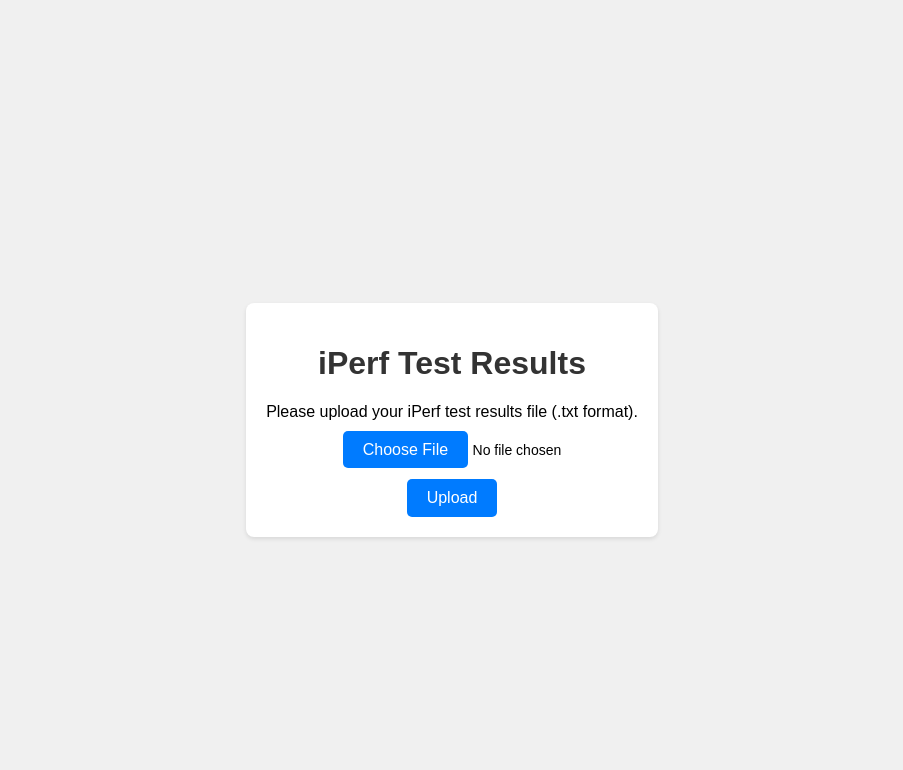
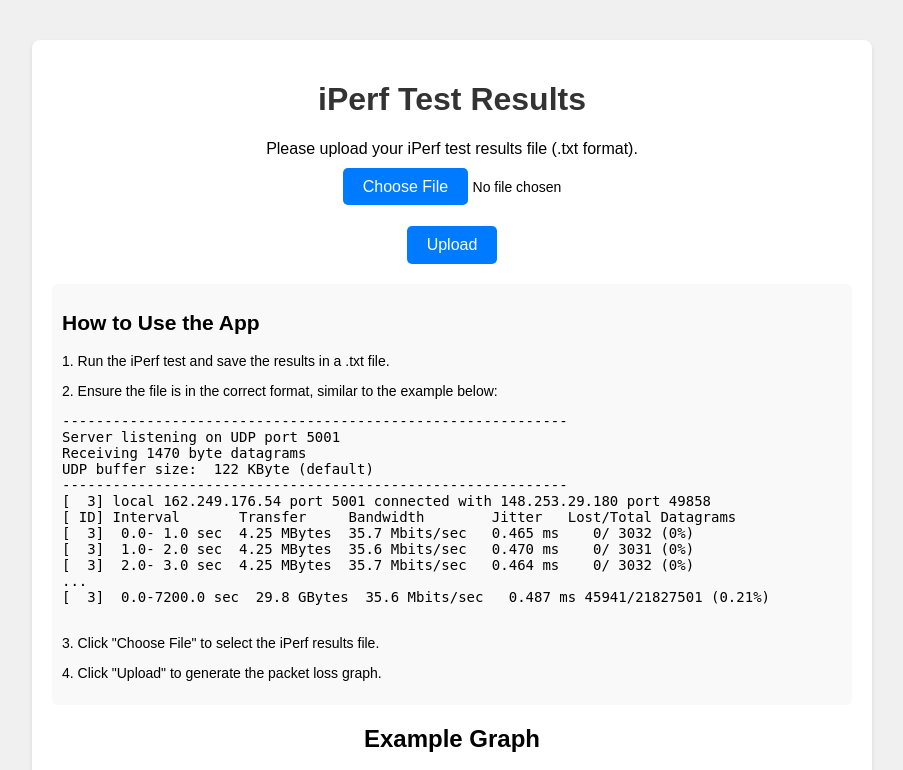
Before and after one commit to rafaelcampello/iperf, a Flask app: page / in a window 1280 px wide. Shown: the top 770 px of the page, without its empty margins (188-1091 px from the left). Before the commit the page ends 539 px from the top, so only its background shows below. Run offline with Flask 3, Linux system fonts and the light colour scheme.

Commit message:
Update index.html

```diff
--- a/templates/index.html
+++ b/templates/index.html
@@ -5,7 +5,6 @@
     <meta name="viewport" content="width=device-width, initial-scale=1.0">
     <title>iPerf Results Plotter</title>
     <style>
-        /* Estilos anteriores mantidos para referência */
         body {
             font-family: Arial, sans-serif;
             background-color: #f0f0f0;
@@ -13,8 +12,8 @@
             padding: 20px;
             display: flex;
             justify-content: center;
-            align-items: center;
-            height: 100vh;
+            align-items: flex-start; /* Align items to the start to avoid trimming */
+            min-height: 100vh; /* Ensure body occupies at least the full height of the window */
         }
 
         .container {
@@ -23,6 +22,9 @@
             border-radius: 8px;
             box-shadow: 0 2px 4px rgba(0, 0, 0, 0.1);
             text-align: center;
+            max-width: 800px;
+            width: 100%; /* Adjust to take full width up to max 800px */
+            margin: 20px 0; /* Add margin for spacing */
         }
 
         h1 {
@@ -68,10 +70,30 @@
             border-radius: 5px;
             cursor: pointer;
             font-size: 16px;
+            margin-top: 10px; /* Add top margin for spacing */
         }
 
         input[type="submit"]:hover {
             background-color: #0056b3;
+        }
+
+        .guide {
+            margin-top: 20px;
+            text-align: left;
+            font-size: 14px;
+            background-color: #f9f9f9;
+            padding: 10px;
+            border-radius: 5px;
+        }
+
+        .example-image {
+            margin-top: 20px;
+            text-align: center;
+        }
+
+        .example-image img {
+            max-width: 100%;
+            border-radius: 5px;
         }
     </style>
 </head>
@@ -88,6 +110,33 @@
             <br>
             <input type="submit" value="Upload">
         </form>
+
+        <div class="guide">
+            <h2>How to Use the App</h2>
+            <p>1. Run the iPerf test and save the results in a .txt file.</p>
+            <p>2. Ensure the file is in the correct format, similar to the example below:</p>
+            <pre>
+------------------------------------------------------------
+Server listening on UDP port 5001
+Receiving 1470 byte datagrams
+UDP buffer size:  122 KByte (default)
+------------------------------------------------------------
+[  3] local 162.249.176.54 port 5001 connected with 148.253.29.180 port 49858
+[ ID] Interval       Transfer     Bandwidth        Jitter   Lost/Total Datagrams
+[  3]  0.0- 1.0 sec  4.25 MBytes  35.7 Mbits/sec   0.465 ms    0/ 3032 (0%)
+[  3]  1.0- 2.0 sec  4.25 MBytes  35.6 Mbits/sec   0.470 ms    0/ 3031 (0%)
+[  3]  2.0- 3.0 sec  4.25 MBytes  35.7 Mbits/sec   0.464 ms    0/ 3032 (0%)
+...
+[  3]  0.0-7200.0 sec  29.8 GBytes  35.6 Mbits/sec   0.487 ms 45941/21827501 (0.21%)
+            </pre>
+            <p>3. Click "Choose File" to select the iPerf results file.</p>
+            <p>4. Click "Upload" to generate the packet loss graph.</p>
+        </div>
+
+        <div class="example-image">
+            <h2>Example Graph</h2>
+            <img src="static/example_plot.png" alt="Example Plot">
+        </div>
     </div>
     <script>
         document.getElementById('file-upload').addEventListener('change', function() {
```
